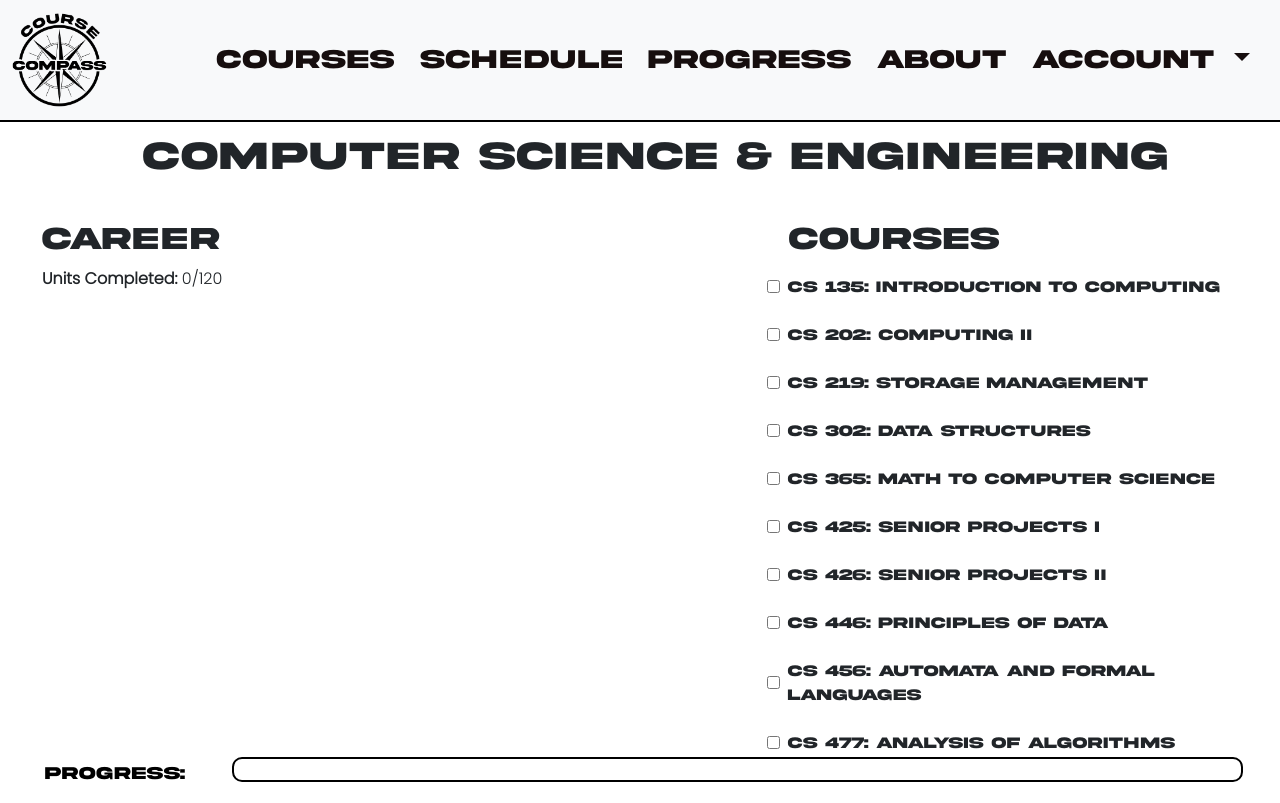
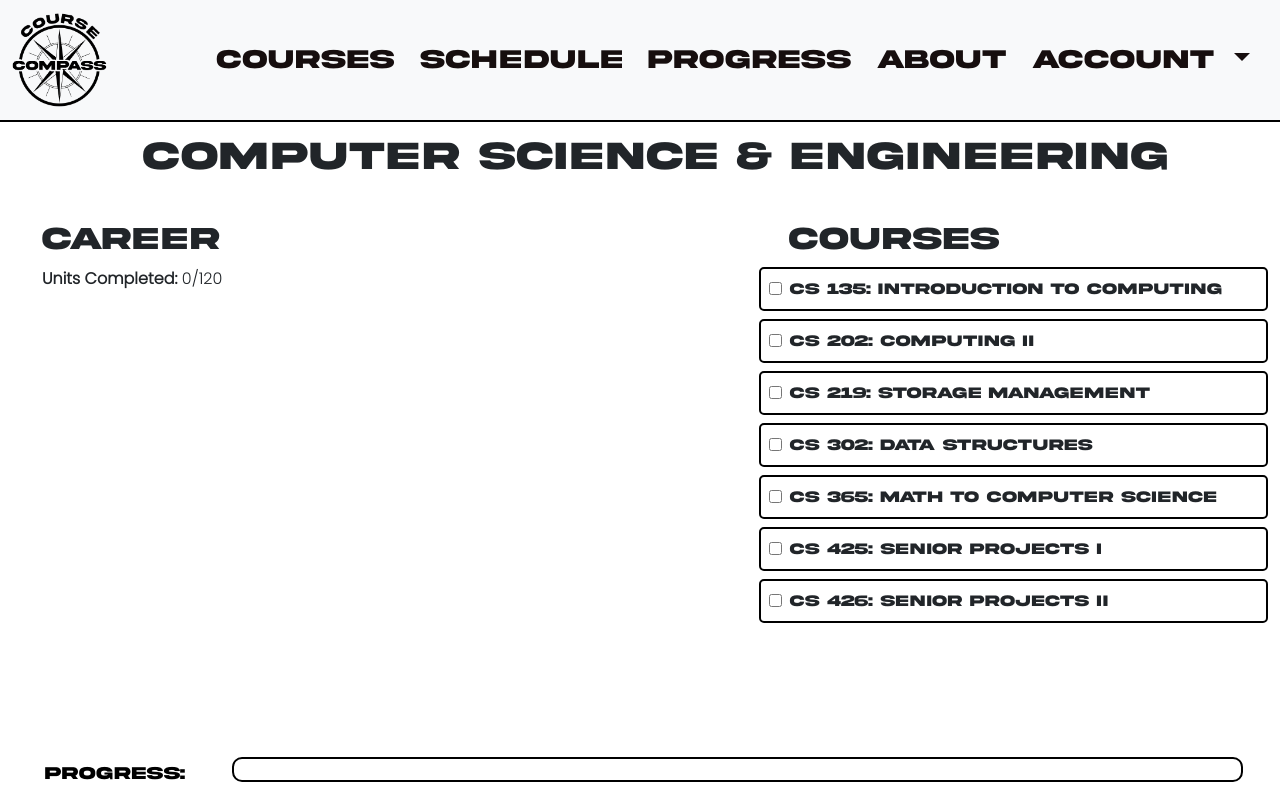
Before and after one commit to videttolucas/Course_Compass_T38, a Vue app in the folder frontend/: page /progress in a window 1280 px wide. Built offline with nearby package versions, Linux system fonts and the light colour scheme.

Commit message:
Updated progress page with a scroll wheel, and looks

```diff
--- a/frontend/src/components/Progress.vue
+++ b/frontend/src/components/Progress.vue
@@ -18,9 +18,11 @@
             <div class="col-md-5 d-flex flex-column">
                 <br>
                 <h2>Courses</h2>
-                <div class="course-container" v-for="(course, courseIndex) in major.courses" :key="courseIndex">
-                    <input type="checkbox" v-model="course.completed" />
-                    <label>{{ course.name }}</label>
+                <div class="scroll">
+                    <div class="course-container" v-for="(course, courseIndex) in major.courses" :key="courseIndex">
+                        <input type="checkbox" v-model="course.completed" />
+                        <label>{{ course.name }}</label>
+                    </div>
                 </div>
             </div>
             </div>
@@ -189,6 +191,15 @@
         margin-bottom: 8px;
         padding: 8px;
         max-width: 100%;
+        max-height: 50px;
+        border: 2px solid #000000;
+        border-radius:5px;
+    }
+
+    .scroll {
+        overflow-x: auto;
+        height: 60%;
+        width: 100%;
     }
 
 </style>
```
